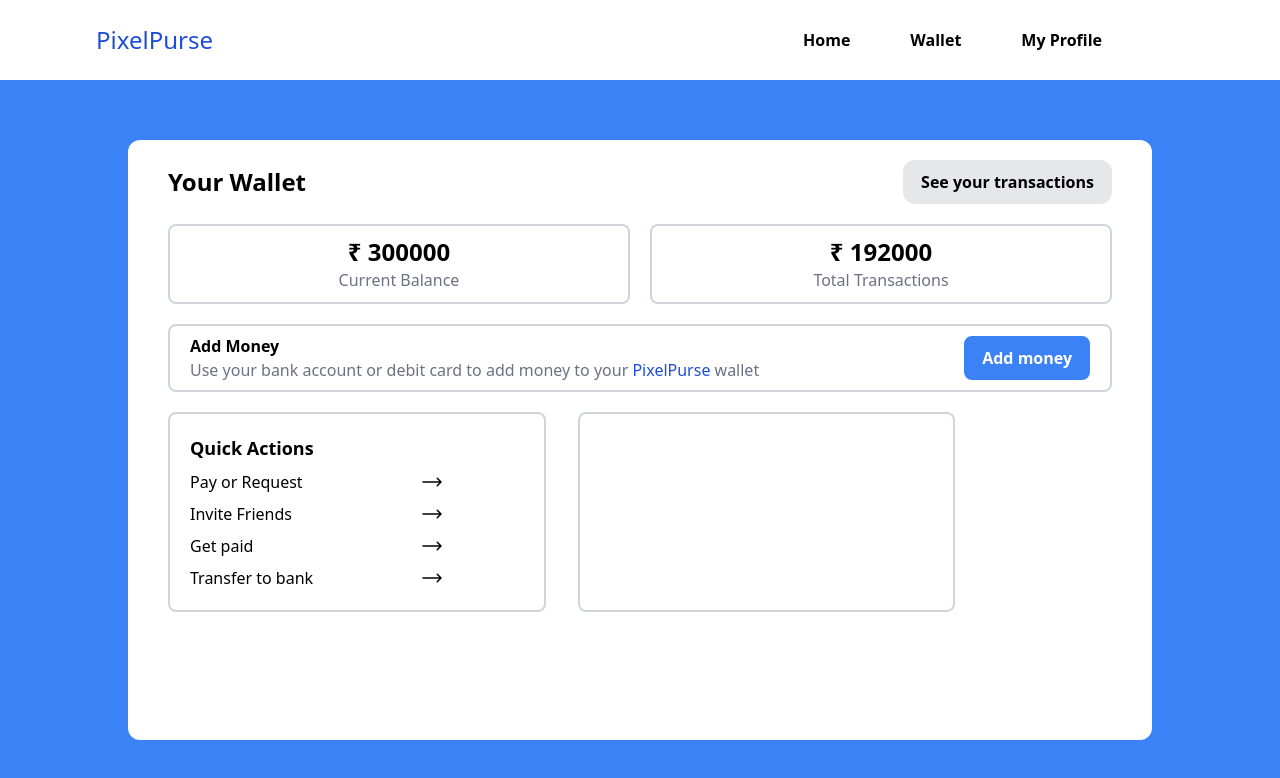
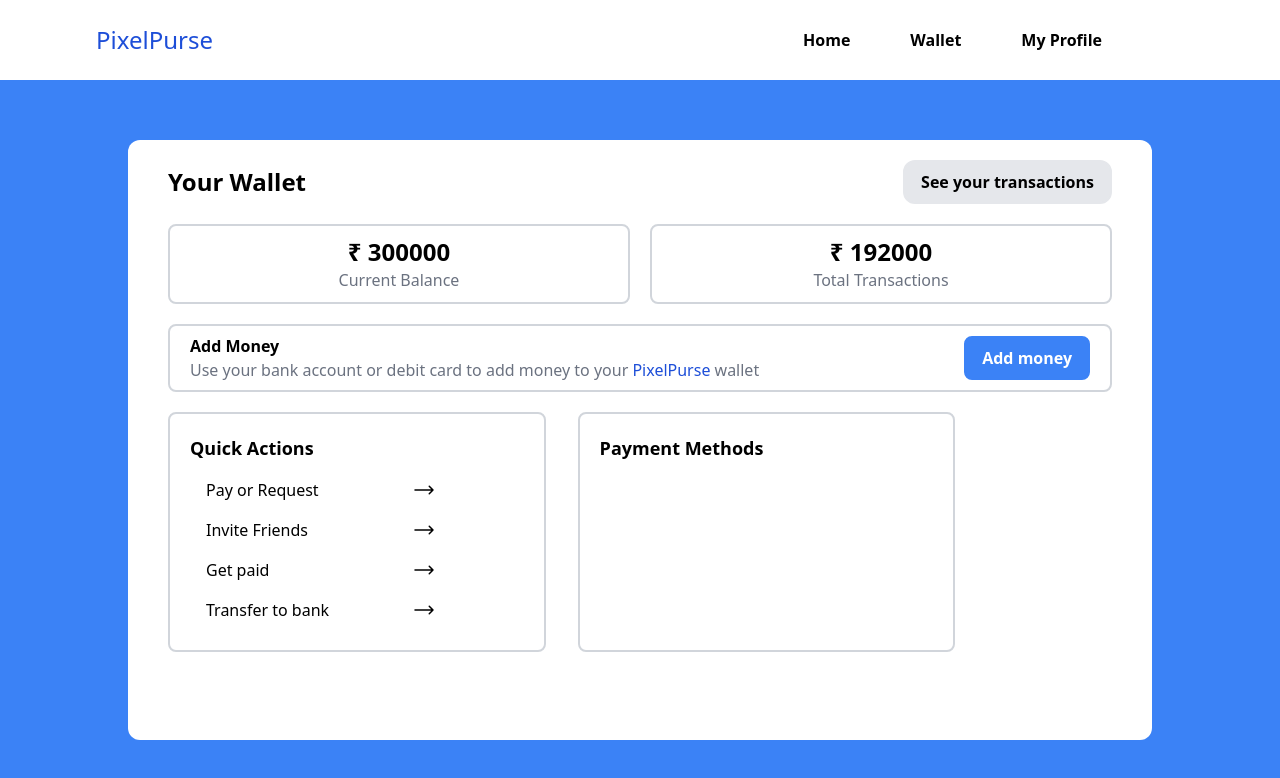
Before and after one commit to harshithm2508/PixelPurse, a React (Vite) app: page /wallet in a window 1280 px wide. Shown: the top 778 px of the page. Built offline with nearby package versions, Linux system fonts and the light colour scheme.

Commit message:
modified quick action bar

```diff
--- a/src/components/QuickActionBar.tsx
+++ b/src/components/QuickActionBar.tsx
@@ -5,8 +5,8 @@
 
 export default function QuickActionBar({title} : QuickActionProps){
     return(
-        <div className=" hover:cursor-pointer hover:border-b-2 hover:pb-1 mt-2 flex justify-between pr-20">
-            <div>{title}</div>
+        <div className=" hover:cursor-pointer hover:border-b-2 hover:border-l-2 hover:border-r-2 rounded-lg hover:pb-1 pr-20 pt-2 hover:shadow-xl hover:shadow-blue-200  m-2 flex justify-between ">
+            <div className=" ml-2">{title}</div>
             <svg xmlns="http://www.w3.org/2000/svg" fill="none" viewBox="0 0 24 24" strokeWidth={1.5} stroke="currentColor" className="size-6">
                 <path strokeLinecap="round" strokeLinejoin="round" d="M17.25 8.25 21 12m0 0-3.75 3.75M21 12H3" />
             </svg>
--- a/src/pages/Wallet.tsx
+++ b/src/pages/Wallet.tsx
@@ -54,8 +54,11 @@
                         <QuickActionBar title="Get paid"/>
                         <QuickActionBar title="Transfer to bank"/>
                     </div>
+
+
+                    {/* Payment Methods  */}
                     <div className=" w-2/5 p-5 border-gray-300 border-2 rounded-lg">
-
+                        <div className=" font-bold text-lg">Payment Methods</div>
                     </div>
                 </div>
 
```
